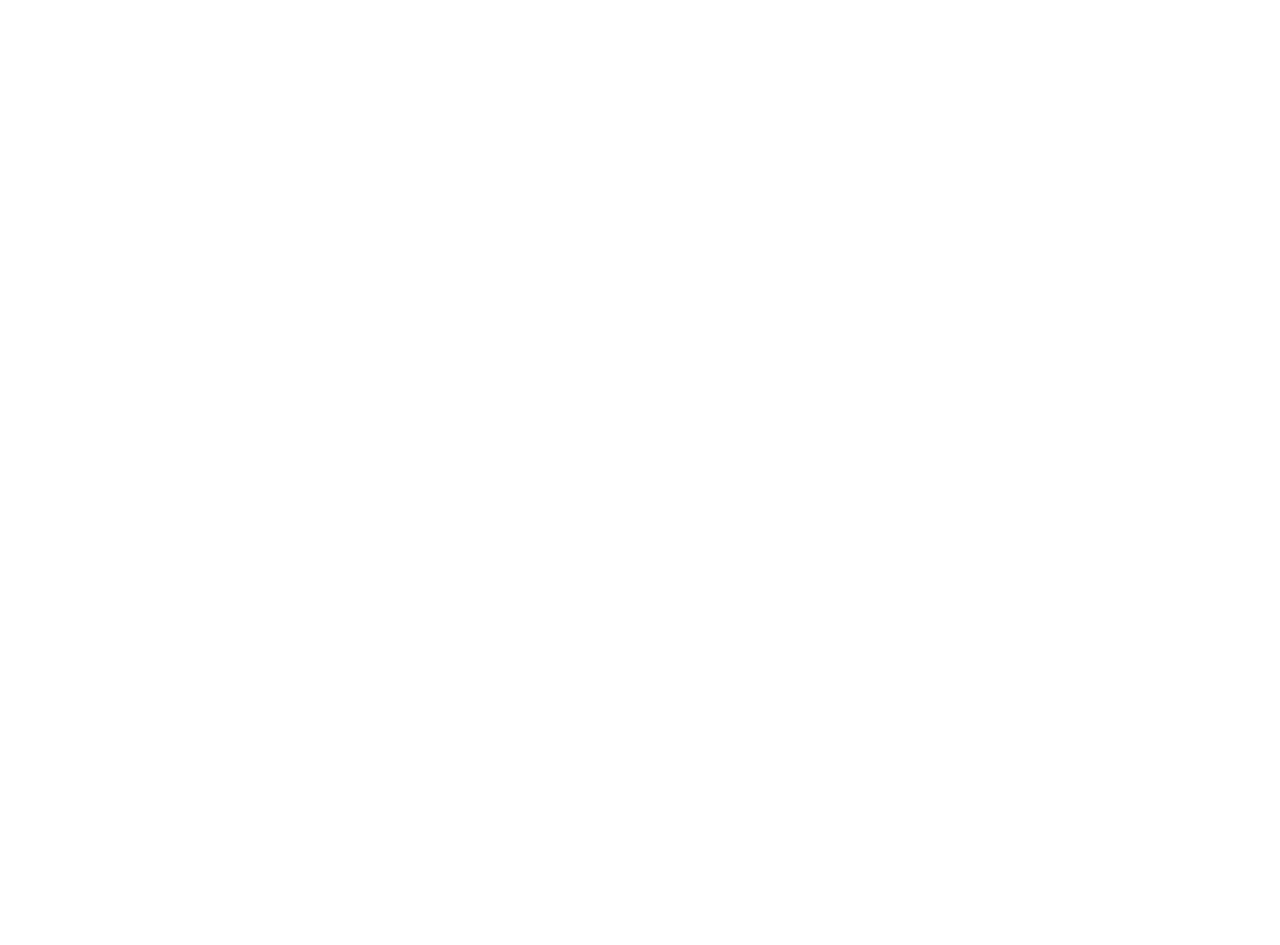
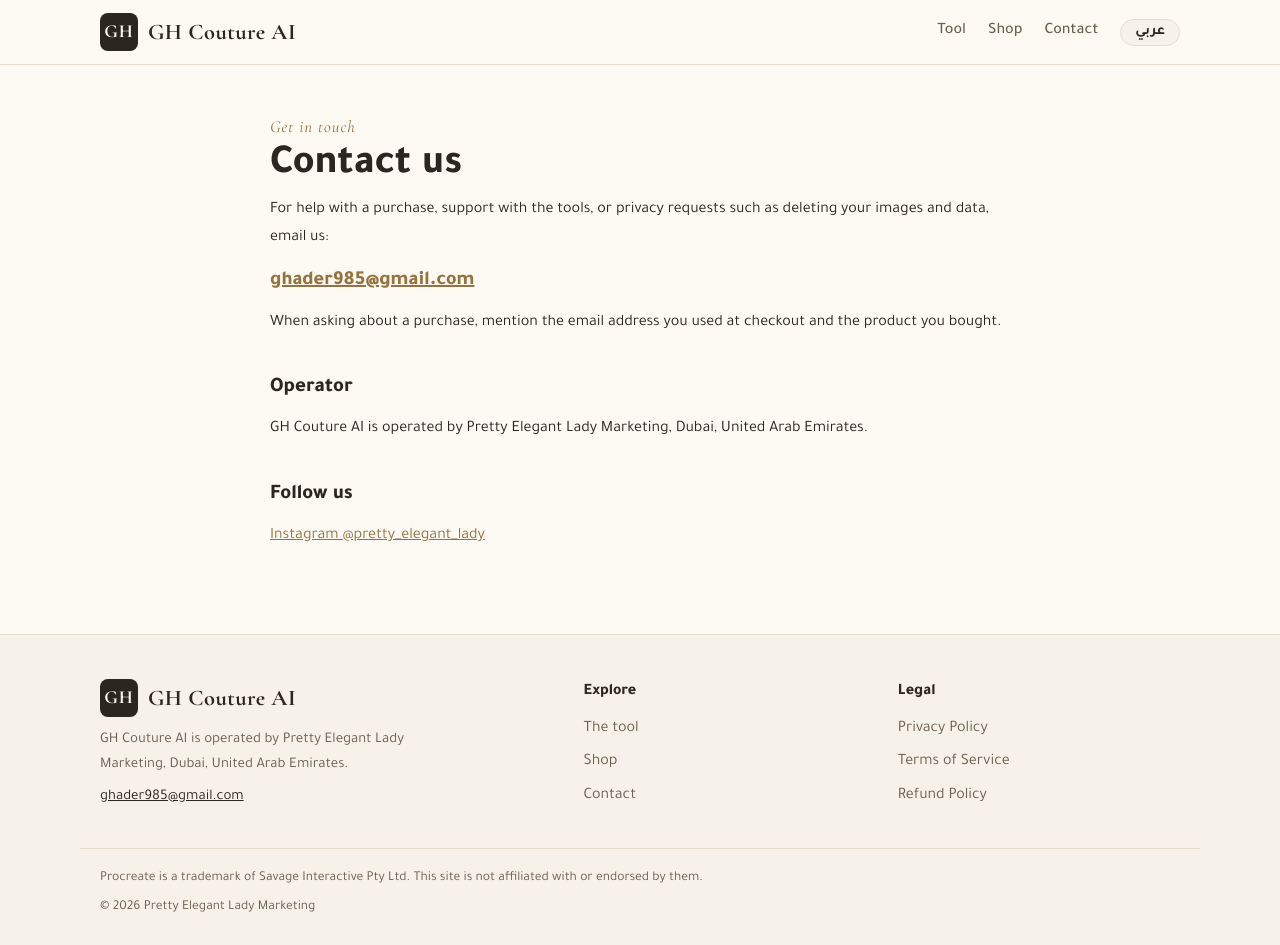
Before and after one commit to ghader985-stack/gh-fashion-creator, a Next.js app: page /contact in a window 1280 px wide. Before the commit the page ends 800 px from the top, so only its background shows below. Built offline with nearby package versions, Linux system fonts and the light colour scheme.

Commit message:
Create contact.js

```diff
--- /dev/null
+++ b/pages/contact.js
@@ -0,0 +1,42 @@
+import SiteLayout, { Bi } from '../components/SiteLayout';
+import { SITE } from '../lib/site';
+
+export default function Contact() {
+  return (
+    <SiteLayout
+      title="Contact · تواصل"
+      description="Contact GH Couture AI for purchase help, tool support and privacy requests. / تواصل مع GH Couture AI."
+    >
+      <div className="s-wrap s-doc">
+        <div className="s-eyebrow"><Bi ar="نسعد بسماعك" en="Get in touch" /></div>
+        <h1><Bi ar="تواصل معنا" en="Contact us" /></h1>
+
+        <div className="ar" lang="ar">
+          <p>للمساعدة في عملية شراء، أو دعم الأدوات، أو طلبات الخصوصية مثل حذف الصور والبيانات، راسلنا على البريد الإلكتروني:</p>
+        </div>
+        <div className="en" lang="en">
+          <p>For help with a purchase, support with the tools, or privacy requests such as deleting your images and data, email us:</p>
+        </div>
+
+        <p style={{ fontSize: '1.25rem', fontWeight: 800 }}>
+          <a href={`mailto:${SITE.email}`}>{SITE.email}</a>
+        </p>
+
+        <div className="ar" lang="ar">
+          <p>عند السؤال عن عملية شراء، اذكر البريد الإلكتروني الذي استخدمته عند الدفع والمنتج الذي اشتريته.</p>
+          <h2>الجهة المشغّلة</h2>
+          <p><bdi>{SITE.name}</bdi> تشغّلها <bdi>{SITE.operator}</bdi>، {SITE.location.ar}.</p>
+          <h2>تابعنا</h2>
+          <p><a href={SITE.instagram} rel="noopener noreferrer"><bdi>Instagram {SITE.instagramHandle}</bdi></a></p>
+        </div>
+        <div className="en" lang="en">
+          <p>When asking about a purchase, mention the email address you used at checkout and the product you bought.</p>
+          <h2>Operator</h2>
+          <p>{SITE.name} is operated by {SITE.operator}, {SITE.location.en}.</p>
+          <h2>Follow us</h2>
+          <p><a href={SITE.instagram} rel="noopener noreferrer">Instagram {SITE.instagramHandle}</a></p>
+        </div>
+      </div>
+    </SiteLayout>
+  );
+}
```
